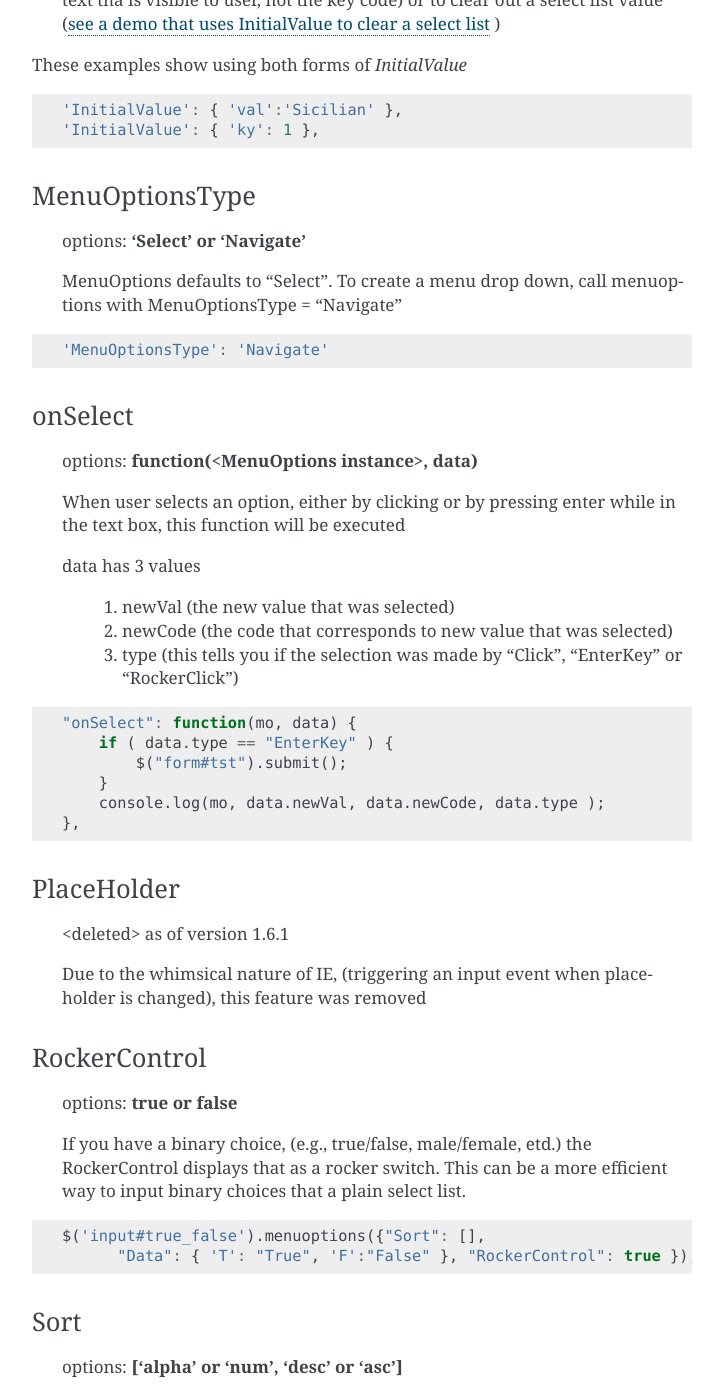
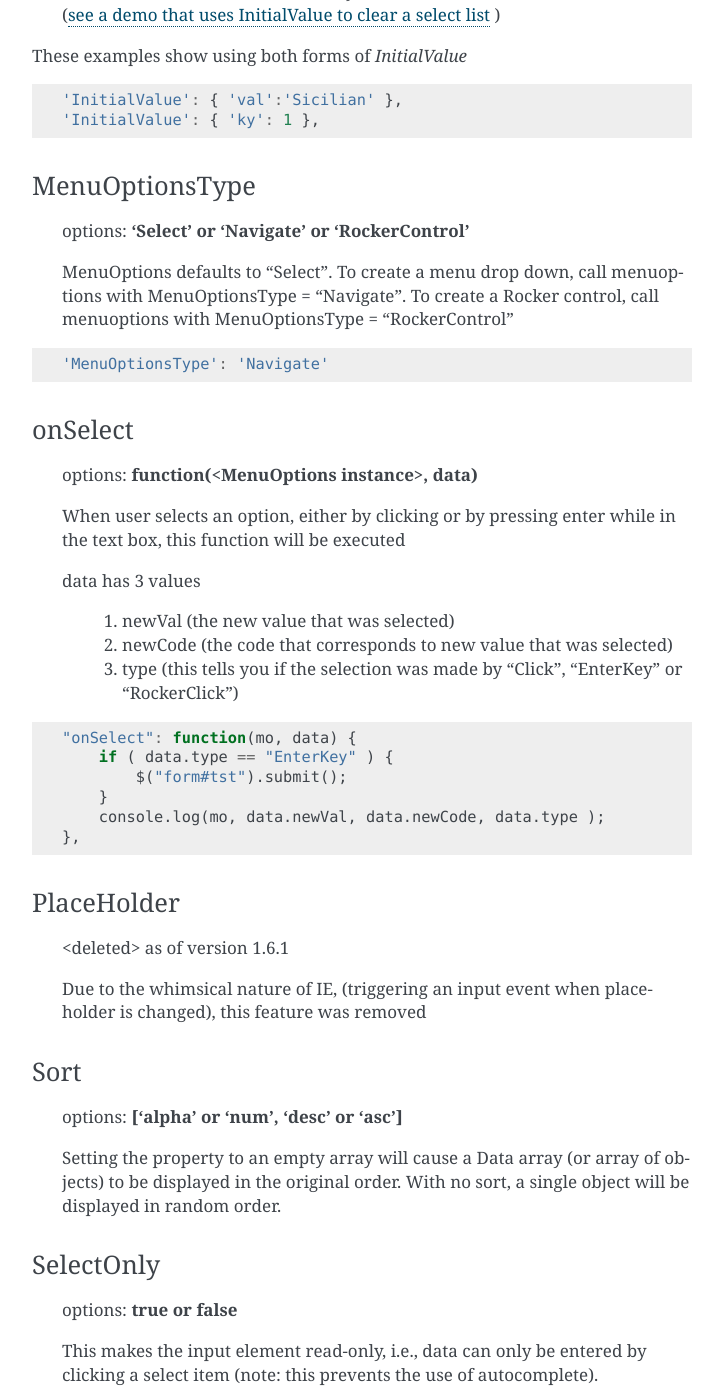
Before and after one commit to compsult/MenuOptions, a Sphinx documentation site: the page built from docs/source/SelectParams.rst, in a window 1280 px wide and 1400 px high, scrolled down 2806 px. Shown: the whole window, without its empty margins (388-1111 px from the left). Built offline with Sphinx 7.4.7, drawn with Linux system fonts in a browser that asks for light colours; pages that are not in the unit, such as notebooks, are missing from menus; some of the changed text lies outside the part shown.

Commit message:
change option RockerControl to be a MenuOptionType

```diff
--- a/docs/source/SelectParams.rst
+++ b/docs/source/SelectParams.rst
@@ -21,11 +21,10 @@ Parameter list for select list
     Filters, array of objects,"{'str':'str'} or {'str':'RegExp'}", none, false
     Height,integer,positive integer, height of dropdown, false
     InitialValue,object,{'ky'|'val': <value>}, {}, false
-    MenuOptionsType,string,'Select' or 'Navigate','Select',false
+    MenuOptionsType,string,'Select' or 'Navigate' or 'RockerControl','Select',false
     onSelect, function,function(),none,false
     PlaceHolder,<deleted>,<as of v1.6.1>,--,--
     SelectOnly,boolean,"true or false",false,false
-    RockerControl,boolean,"true or false",false,false
     ShowAt,string,'Bottom' or 'Right','Bottom',false
     Sort,array of strings,"['alpha'|'num', 'desc'|'asc']","['alpha','asc']",false
     TriggerEvent, <deleted>,<as of v1.5.1>,--,--
@@ -115,10 +114,12 @@ These examples show using both forms of `InitialValue`
 
 MenuOptionsType
 ^^^^^^^^^^^^^^^
-    options: **'Select' or 'Navigate'**
+    options: **'Select' or 'Navigate' or 'RockerControl'**
 
     MenuOptions defaults to "Select". To create a menu drop down, call
-    menuoptions with MenuOptionsType = "Navigate"
+    menuoptions with MenuOptionsType = "Navigate". To create a Rocker control,
+    call menuoptions with MenuOptionsType = "RockerControl"
+
 
 .. code-block:: javascript
 
@@ -152,19 +153,6 @@ PlaceHolder
 
     Due to the whimsical nature of IE, (triggering an input event
     when placeholder is changed), this feature was removed
-
-RockerControl
-^^^^^^^^^^^^^
-    options: **true or false**
-
-    If you have a binary choice, (e.g., true/false, male/female, etd.)
-    the RockerControl displays that as a rocker switch. This can be a
-    more efficient way to input binary choices that a plain select list.
-
-.. code-block:: javascript
-
-   $('input#true_false').menuoptions({"Sort": [],
-         "Data": { 'T': "True", 'F':"False" }, "RockerControl": true });
 
 Sort
 ^^^^
--- a/docs/source/UserMethods.rst
+++ b/docs/source/UserMethods.rst
@@ -58,7 +58,7 @@ type and removing any previous Sort instructions
 
 .. code-block:: javascript
 
-        $('input#pizzatype').menuoptions('refreshData', {"RockerControl": true, "Sort": []});
+        $('input#pizzatype').menuoptions('refreshData', {"MenuOptionsType":"RockerControl", "Sort": []});
 
 This example shows resetting a select list's Data
 
--- a/docs/source/index.rst
+++ b/docs/source/index.rst
@@ -6,7 +6,7 @@
 Welcome to MenuOptions
 =====================================================
 
-.. image:: https://travis-ci.org/compsult/MenuOptions.svg?branch=1.7.1-0
+.. image:: https://travis-ci.org/compsult/MenuOptions.svg?branch=1.7.1-3
    :target: https://travis-ci.org/compsult/MenuOptions
 
 .. image:: https://saucelabs.com/buildstatus/compsult
--- a/menuoptions.jquery.json
+++ b/menuoptions.jquery.json
@@ -8,7 +8,7 @@
         "input",
         "menu"
     ],
-    "version":"1.7.1-2",
+    "version":"1.7.1-3",
     "author": {
         "name": "Michael Etts",
         "url": "https://github.com/compsult/menuoptions"
--- a/package.json
+++ b/package.json
@@ -1,6 +1,6 @@
 {
     "name": "menuoptions",
-    "version":"1.7.1-2",
+    "version":"1.7.1-3",
     "title": "Menu Options",
     "description": "A jQuery widget designed to optimize data entry speed for both keyboard and mouse users. MenuOptions uses autocomplete and mouseover filtering to accomplish this. Menus can be created that follow URLs or execute javascript functions.",
     "keywords": [
```
Also changed, not shown: other parts of docs/source/index.rst (+1 -0 lines), README.md (+1 -1 lines), docs/source/FAQ.rst (+8 -17 lines), 7 other files.
